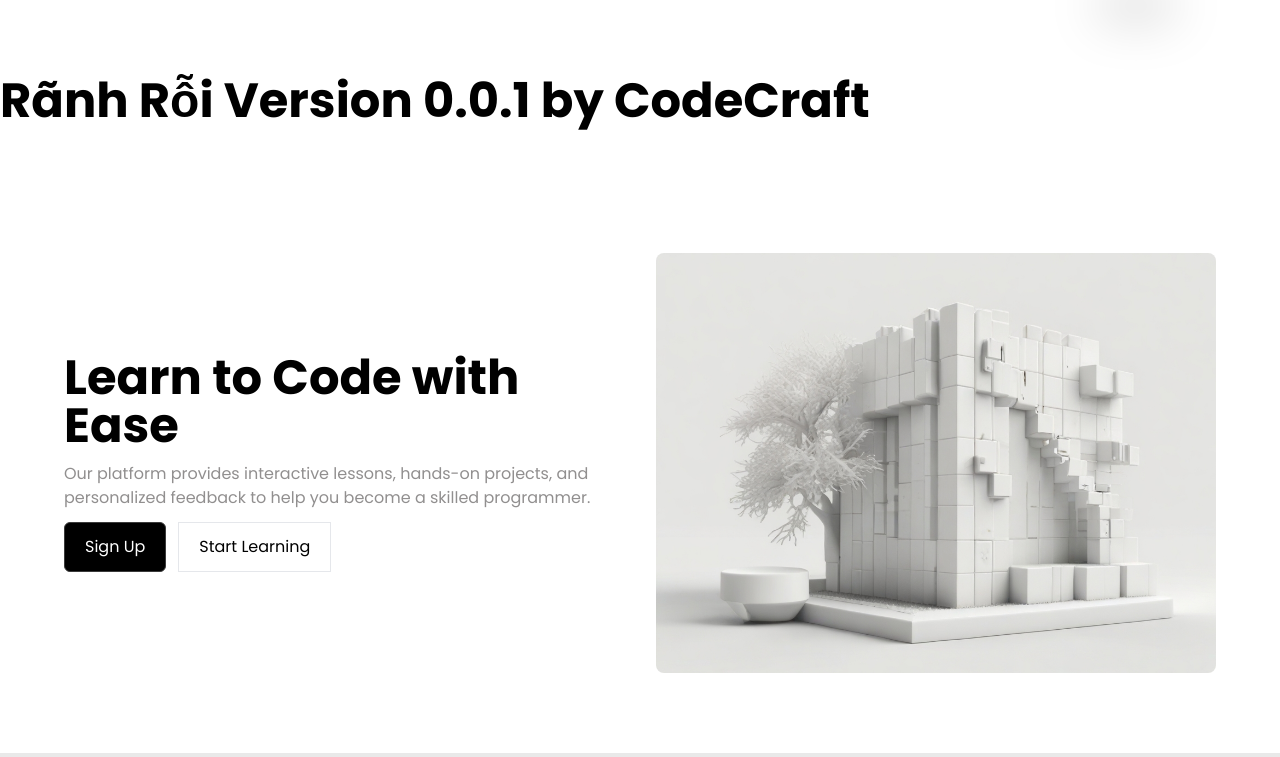
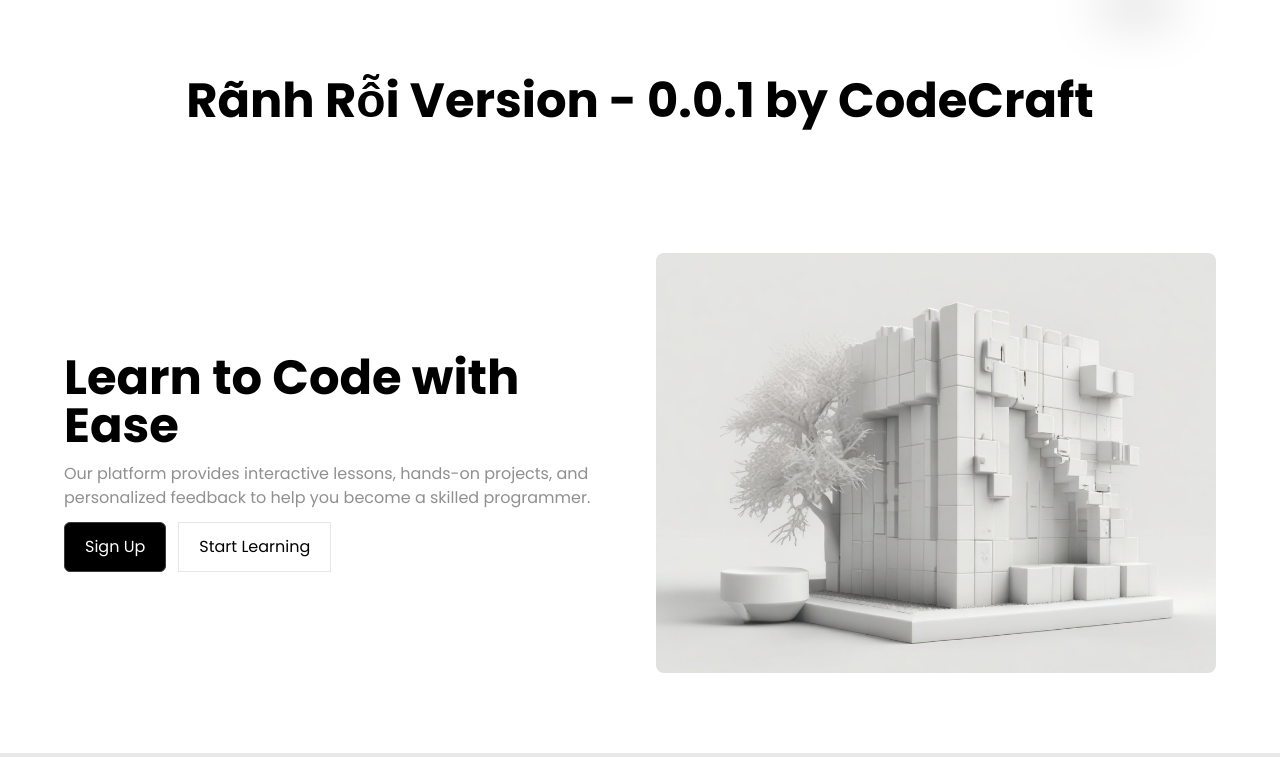
Before and after one commit to devplus2024/FreeSo, an Electron app: page index.html in a window 1280 px wide. Shown: the part 43-800 px from the top of the page. Drawn offline with nearby package versions, Linux system fonts and the light colour scheme; a web font is replaced by a local one.

Commit message:
commit-2

```diff
--- a/index.html
+++ b/index.html
@@ -247,7 +247,7 @@
 		</div>
 		<section>
 			<div class="mt-[5rem] ">
-				<h1 class="font-bold text-5xl">Rãnh Rỗi Version 0.0.1 by CodeCraft</h1>
+				<h1 class="font-bold text-5xl text-center">Rãnh Rỗi Version - 0.0.1 by CodeCraft</h1>
 
 			</div>
 			<div class="flex mt-[8rem] mx-[4rem] gap-4 relative">
```
